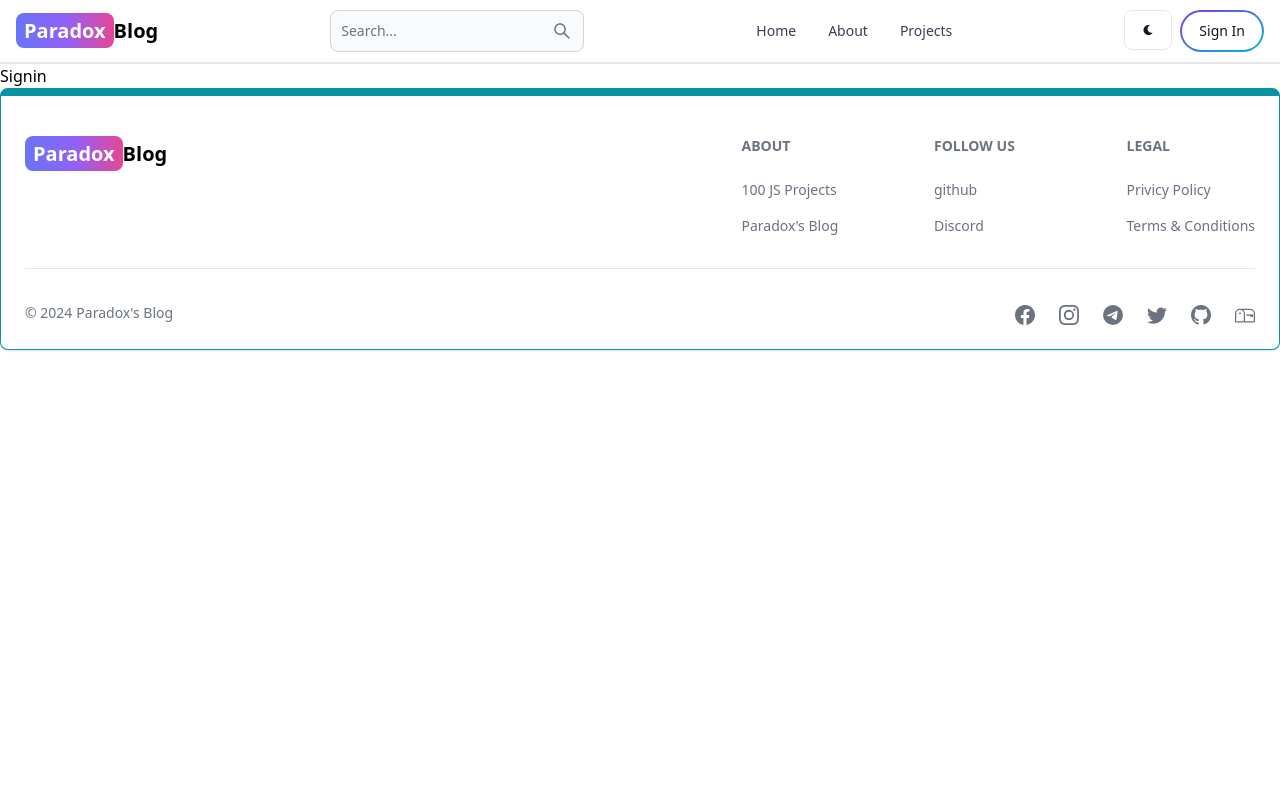
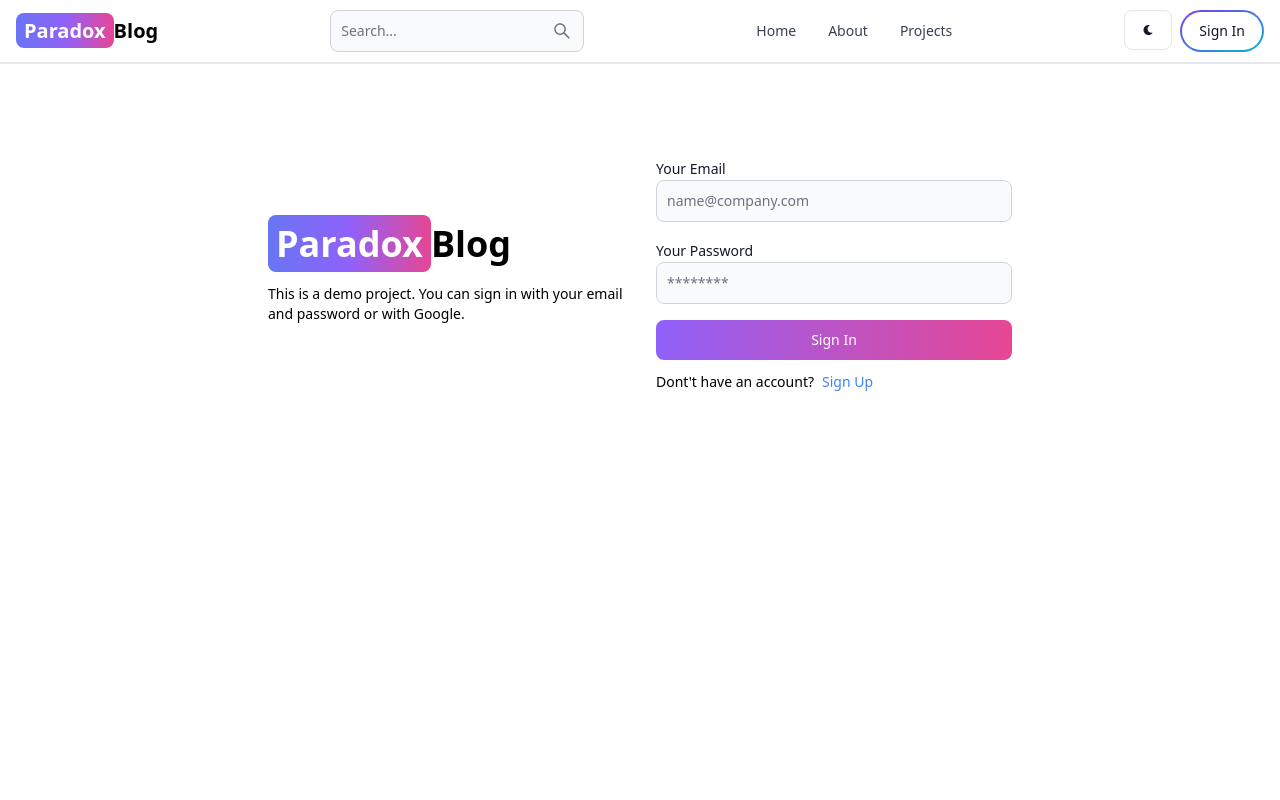
Before and after one commit to Paradox2024-github/MERN-blog-website, a React (Vite) app in the folder client/: page /sign-in in a window 1280 px wide. Shown: the top 800 px of the page. Built offline with nearby package versions, Linux system fonts and the light colour scheme.

Commit message:
complete signin pages functionality

```diff
--- a/client/src/pages/Signin.jsx
+++ b/client/src/pages/Signin.jsx
@@ -1,7 +1,110 @@
-import React from 'react'
+import React, { useState } from 'react'
+import { Alert, Button, Label, Spinner, TextInput } from 'flowbite-react'
+import { Link, useNavigate } from 'react-router-dom'
 
-export default function Signin() {
-  return (
-    <div>Signin</div>
-  )
+export default function SignIn() {
+  const [formData, setFormData] = useState({});
+  const [errorMessage, setErrorMessage] = useState(null)
+  const [loading, setLoading] = useState(false)
+  const navigate = useNavigate();
+  const handleChange = (e) =>{
+    setFormData({...formData, [e.target.id]: e.target.value.trim()})
+
+  }
+  const handleSubmit = async (e) =>{
+    e.preventDefault()
+    if( !formData.email || !formData.password){
+      return setErrorMessage('Please fill out all fields')
+    }
+    try {
+      setLoading(true)
+      setErrorMessage(null)
+      const res = await fetch ('/api/auth/signin',{
+        method: 'POST',
+        headers: { 'Content-Type': 'application/json'},
+        body: JSON.stringify(formData),
+
+      })
+      const data = await res.json();
+      if(data.success === false){
+        return setErrorMessage(data.message);
+      }
+      setLoading(false)
+      if(res.ok){
+        navigate('/');
+      }
+    } catch (error) {
+      setErrorMessage(error.message)
+      setLoading(false)
+    }
+  }
+  console.log(formData)
+  return <div className='min-h-screen mt-20'>
+    <div className='flex p-3 max-w-3xl mx-auto flex-col md:flex-row md:items-center gap-8'>
+      {/* left */}
+      <div className='flex-1'>
+      <Link
+        to="/"
+        className="font-bold dark:text-white text-4xl"
+      >
+        <span className="px-2 py-1 bg-gradient-to-r from-indigo-500 via-purple-500 to-pink-500 rounded-lg text-white">
+          Paradox
+        </span>
+        Blog
+      </Link>
+      <p className='text-sm mt-5'>
+        This is a demo project. You can sign in with your email and password or with Google.
+      </p>
+
+      </div>
+      {/* right */}
+      <div className='flex-1'>
+        <form className='flex flex-col gap-4'onSubmit={handleSubmit}>
+
+          <div className=''>
+            <Label value='Your Email'/>
+            <TextInput
+              type ='email'
+              placeholder = 'name@company.com'
+              id = 'email'
+              onChange={handleChange}
+            />
+          </div>
+          <div className=''>
+            <Label value='Your Password'/>
+            <TextInput
+              type ='password'
+              placeholder='********'
+              id = 'password'
+              onChange={handleChange}
+            />
+          </div>
+          <Button gradientDuoTone= 'purpleToPink' type = 'submit' disabled = {loading}>
+            {
+              loading ? (
+                <>
+
+                <Spinner size='sm'/>
+                <span className='pl-3'>Loading...</span>
+                </>
+              ): 'Sign In'
+            }
+          </Button>
+        </form>
+        <div className='flex gap-2 text-sm mt-3'>
+          <span>Dont't have an account?</span>
+          <Link to= '/sign-up' className='text-blue-500'>Sign Up</Link>
+        </div>
+        {
+          errorMessage && (
+            <Alert className='mt-5' color='failure'>
+              {errorMessage}
+            </Alert>
+          )
+        }
+
+      </div>
+    </div>
+  </div>
+
 }
```
